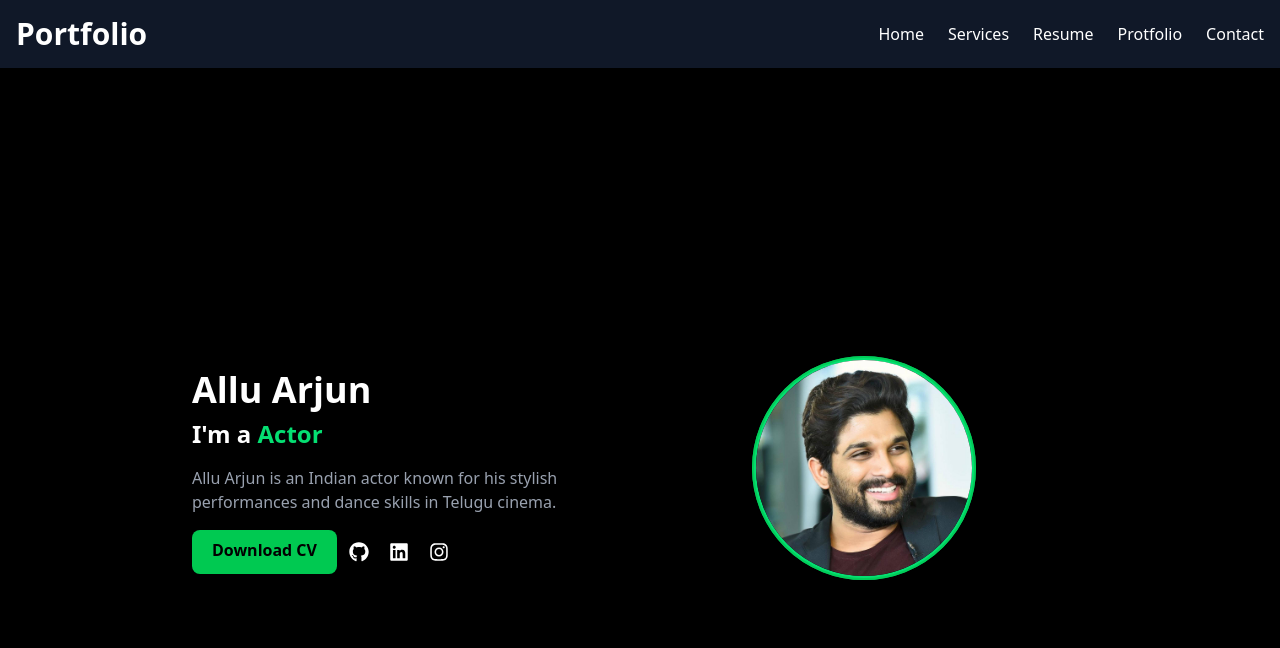
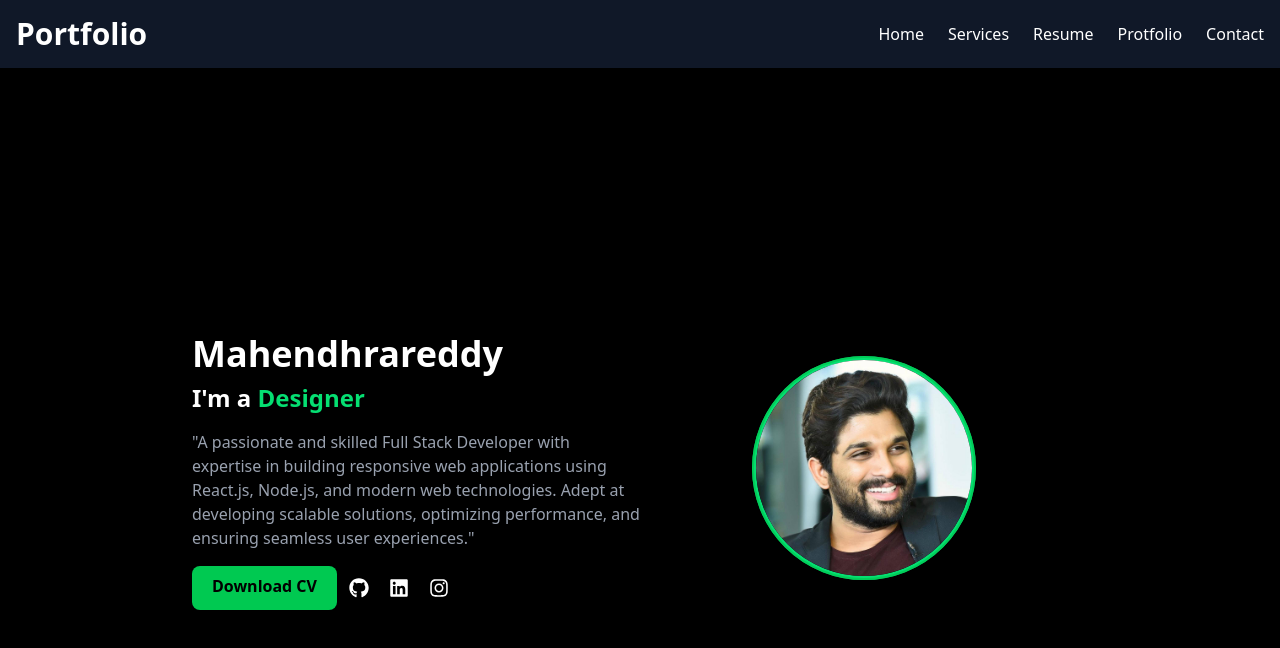
Before and after one commit to JakkireddyMahendhrareddy/Portfolio, a React (Vite) app: page / in a window 1280 px wide. Shown: the top 648 px of the page. Built offline with nearby package versions, Linux system fonts and the light colour scheme.

Commit message:
Update Home.jsx

```diff
--- a/src/components/Home.jsx
+++ b/src/components/Home.jsx
@@ -1,46 +1,70 @@
 import React from "react";
-import { Link } from "react-router-dom";
+import { useState, useEffect } from "react";
+
 import { FaGithub, FaLinkedin, FaInstagram } from "react-icons/fa";
 
 const Home = () => {
+  const words = ["Developer", "Coder", "Designer"];
+  const [index, setIndex] = useState(0);
+  const [visible, setVisible] = useState(true);
+
+  useEffect(() => {
+    const interval = setInterval(() => {
+      setVisible(false);
+      setTimeout(() => {
+        setIndex((prevIndex) => (prevIndex + 1) % words.length);
+        setVisible(true);
+      }, 500);
+    }, 2000);
+    return () => clearInterval(interval);
+  }, []);
   return (
-    <div className="min-h-screen bg-black text-white flex items-center justify-center px-6 h-100">
+    <div className="min-h-screen bg-black text-white flex flex-col items-center justify-center px-6 h-100 mb-0">
       <div className="max-w-4xl flex flex-col md:flex-row items-center">
         {/* Left Content */}
         <div className="md:w-1/2 text-center md:text-left">
           <h1 className="text-xl md:text-4xl font-semibold mt-2 hover:text-green-400">
-            Allu Arjun
+            Mahendhrareddy
           </h1>
 
           <h2 className="text-xl md:text-2xl font-semibold mt-2">
-            I'm a <span className="text-green-400">Actor</span>
+            I'm a{" "}
+            <span
+              className="text-green-400 transition-opacity duration-500"
+              style={{ opacity: visible ? 1 : 0 }}
+            >
+              {words[index]}
+            </span>
           </h2>
           <p className="text-gray-400 mt-4">
-            Allu Arjun is an Indian actor known for his stylish performances and
-            dance skills in Telugu cinema.
+            "A passionate and skilled Full Stack Developer with expertise in
+            building responsive web applications using React.js, Node.js, and
+            modern web technologies. Adept at developing scalable solutions,
+            optimizing performance, and ensuring seamless user experiences."
           </p>
 
           {/* Download CV Button */}
           <div className="flex flex-row">
-            <Link
-              to="/resume.pdf"
+            <a
+              href="https://drive.google.com/file/d/1MCqgYKDVrJLbvsUM8WozF4pwyi4DKWlK/view"
               target="_blank"
+              rel="noopener noreferrer"
               className="inline-block bg-green-500 text-black px-5 py-2 mt-4 rounded-lg font-semibold hover:bg-white"
             >
               Download CV
-            </Link>
+            </a>
 
             {/* Social Icons */}
             <div className="flex space-x-5 mt-4 text-xl p-3">
               <a
-                href="https://github.com"
+                href="https://github.com/JakkireddyMahendhrareddy"
                 target="_blank"
                 rel="noopener noreferrer"
               >
                 <FaGithub className="hover:text-green-400" />
               </a>
               <a
-                href="https://linkedin.com"
+                href="https://www.linkedin.com/in/jakkireddy-mahendhrareddy/"
                 target="_blank"
                 rel="noopener noreferrer"
               >
```
